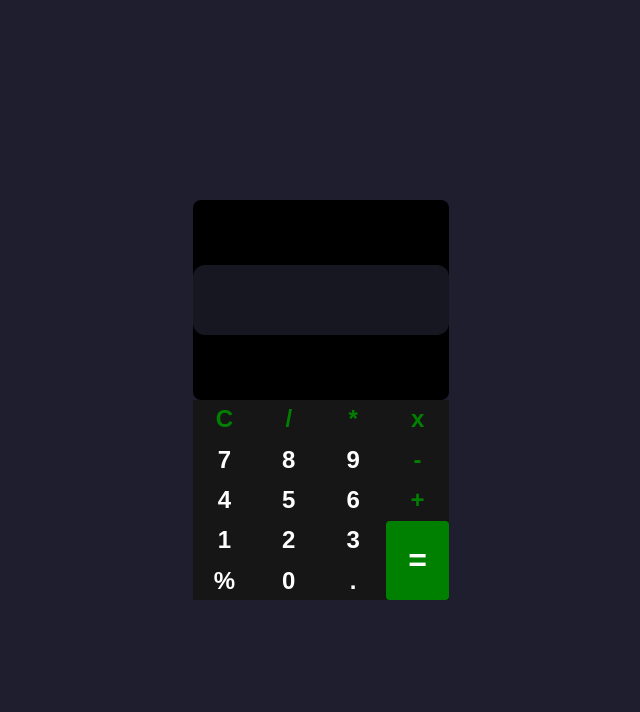
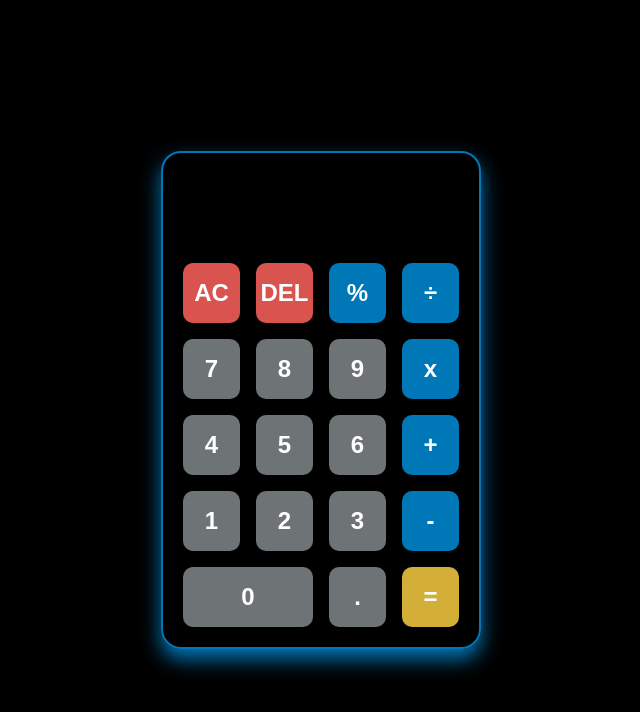
Before and after one commit to khalilahmed789/codeAlpha-Calculator, a plain HTML site: page index.html in a window 1280 px wide. Shown: the whole page, without its empty margins (319-959 px from the left). Drawn offline with Linux system fonts and the light colour scheme.

Commit message:
final changing

```diff
--- a/index.html
+++ b/index.html
@@ -8,36 +8,27 @@
   </head>
   <body>
     <div class="calculator">
-      <div class="container">
-      <section class="display-section">
         <input type="text" id="display" readonly/>
-      </section>
-      <section class="input">
-        <!-- Row-1 -->
-        <button class="operators" onclick="eraseAll()">C</button>
-        <button class="operators" onclick="writeValue('/')">/</button>
-        <button class="operators" onclick="writeValue('*')">*</button>
-        <button class="operators" id="erase" onclick="deleteLast();">x</button>
-        <!-- Row-2 -->
+      <div class="buttons">
+        <button class="clear" onclick="eraseAll()">AC</button>
+        <button class="delete" id="erase" onclick="deleteLast();">DEL</button>
+        <button class="operators" onclick="percentage()">%</button>
+        <button class="operators" onclick="writeValue('/')">÷</button>
         <button onclick="writeValue('7')">7</button>
         <button onclick="writeValue('8')">8</button>
         <button onclick="writeValue('9')">9</button>
-        <button class="operators" onclick="writeValue('-')">-</button>
-        <!-- Row-3 -->
+        <button class="operators" onclick="writeValue('*')">x</button>
         <button onclick="writeValue('4')">4</button>
         <button onclick="writeValue('5')">5</button>
         <button onclick="writeValue('6')">6</button>
         <button class="operators" onclick="writeValue('+')">+</button>
-        <!-- Row-4 -->
         <button onclick="writeValue('1')">1</button>
         <button onclick="writeValue('2')">2</button>
         <button onclick="writeValue('3')">3</button>
-        <button class="equalTo" onclick="calculate()">=</button>
-        <!-- Row-5 -->
-        <button onclick="writeValue('%')">%</button>
-        <button onclick="writeValue('0')">0</button>
+        <button class="operators" onclick="writeValue('-')">-</button>
+        <button class="zero" onclick="writeValue('0')">0</button>
         <button onclick="writeValue('.')">.</button>
-      </section>
+        <button class="equal" onclick="calculate()">=</button>
       </div>
     </div>
   </body>
--- a/script.js
+++ b/script.js
@@ -11,9 +11,39 @@ function deleteLast() {
   display.value = display.value.slice(0, -1);
 }
 
+function percentage() {
+  let expression = display.value;
+
+  let operatorIndex = -1;
+  for (let i = expression.length-1; i >= 0; i--) {
+    if ("+-*/".includes(expression[i])) {
+      operatorIndex = i;
+      break;
+    }
+  }
+  if (operatorIndex === -1) {
+    display.value = Number(expression) / 100;
+    return;
+  }
+  let operator = expression[operatorIndex];
+  let firstNumber = Number(expression.slice(0, operatorIndex));
+  let secondNumber = Number(expression.slice(operatorIndex + 1));
+  let percentageValue = firstNumber * secondNumber / 100;
+
+  display.value = expression.slice(0, operatorIndex + 1) + percentageValue;
+}
+
 function calculate() {
   try {
-    display.value = eval(display.value);
+    if (display.value === "") {
+      return;
+    }
+    let result = eval(display.value);
+    if (!Number.isFinite(result)) {
+      display.value = "Error";
+      return;
+    }
+    display.value = result;
   } catch (error) {
     display.value = "Error";
   }
--- a/style.css
+++ b/style.css
@@ -2,66 +2,92 @@
   font-family: sans-serif, "Times New Roman", Times, serif;
   margin: 0;
   padding: 0;
+  box-sizing: border-box;
 }
-.calculator{
+body {
+  min-height: 100vh;
   display: flex;
   align-items: center;
   justify-content: center;
-  width: 100vw;
-  height: 100vh;
-  background-color: #1e1e2f;
+  background-color: black;
+}
+.calculator {
+  width: 250px;
+  padding: 20px;
+  background: transparent;
+  border: 2px solid #0077b6;
+  border-radius: 20px;
+  box-shadow: 0 10px 20px #0077b6;
 }
 
-/* Whole App Container */
-.container {
-  align-self: center;
-  height: 50vh;
-  width: 20vw;
-}
-
-/* Result-Section */
-.display-section {
-  height: 50%;
-  background-color: black;
-  display: flex;
-  align-items: center;
-  justify-content: center;
-  border-radius: 8px;
-}
-.display-section input {
+#display {
   width: 100%;
   height: 70px;
-  background-color: #171722;
+  margin-bottom: 20px;
+  padding: 10px;
+  outline: none;
+  border: none;
+  border-radius: 12px;
+  background: transparent;
   color: white;
   font-size: 2rem;
-  border: none;
-  border-radius: 12px;
-  text-align: end;
+  text-align: right;
 }
 
 /* Input-Section */
-.input {
-  height: 50%;
+.buttons {
   display: grid;
   grid-template-columns: repeat(4, 1fr);
-  gap: 0.1rem;
-  background-color: rgb(22, 22, 22);
+  gap: 1rem;
+  background: transparent;
 }
-.input button {
-  background: none;
-  outline: none;
+button {
+  height: 40px;
+  background: #6e7375;
   border: none;
+  border-radius: 10px;
   color: white;
   font-size: 1.5rem;
   font-weight: bolder;
+  cursor: pointer;
+  transition: 0.2s ease;
 }
-.input .operators {
-  color: green;
+button:hover {
+  background: var(--secondary-hover);
 }
-.input .equalTo {
-  background-color: green;
-  border: none;
-  border-radius: 4px;
-  grid-row: span 2;
-  font-size: 2rem;
+button:active {
+  transform: scale(0.95);
 }
+.operators {
+  background-color: #0077b6;
+}
+.operators:hover {
+  background-color: #024e77;
+}
+.clear,
+.delete {
+  background: #d9534f;
+}
+.clear:hover,
+.delete:hover {
+  background: #e66a66;
+}
+
+.equal {
+  background: #d4af37;
+}
+.equal:hover {
+  background: #9c7d14;
+}
+.zero {
+  grid-column: span 2;
+}
+
+@media screen and (min-width: 350px) {
+  .calculator {
+    width: 320px;
+  }
+  button {
+    height: 60px;
+  }
+}
```
